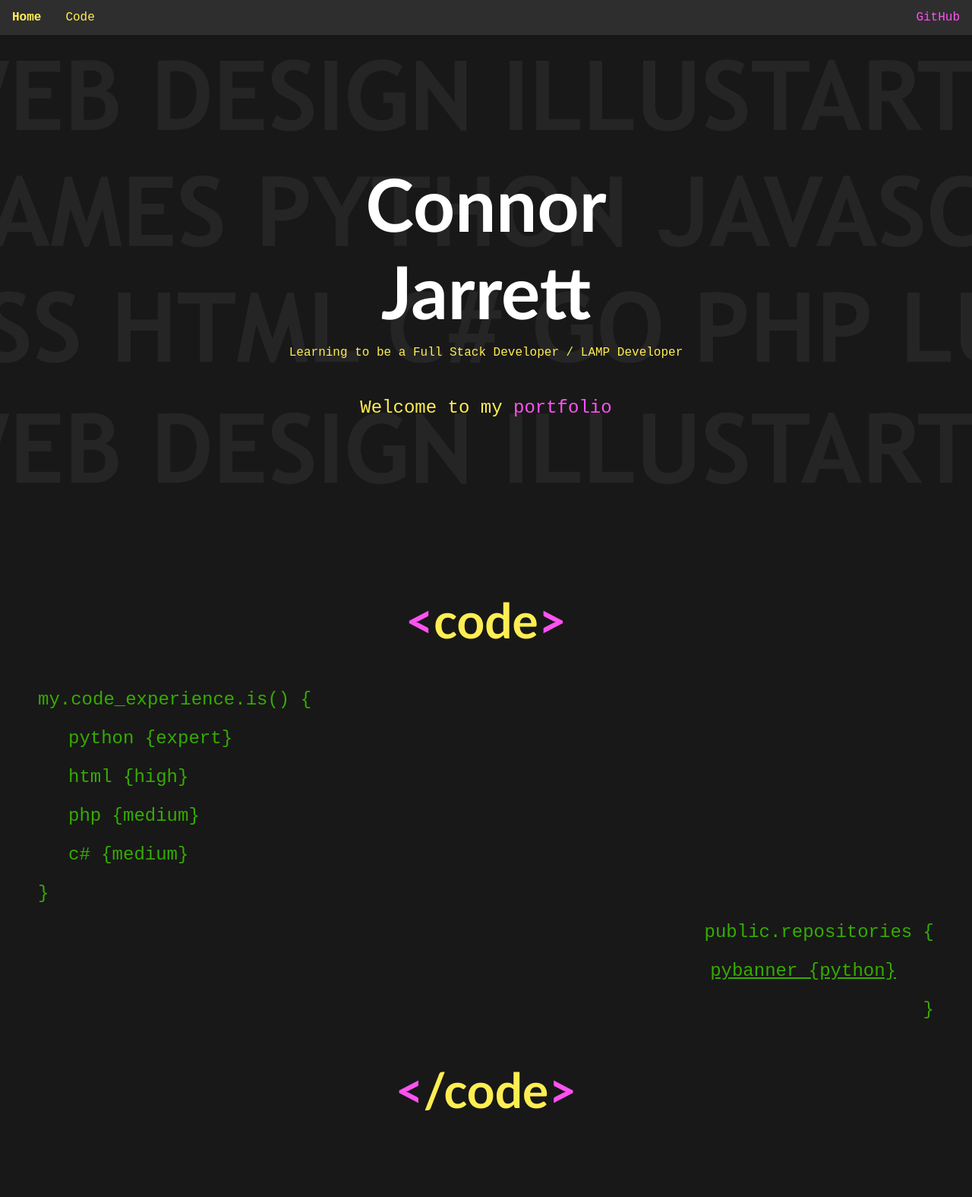
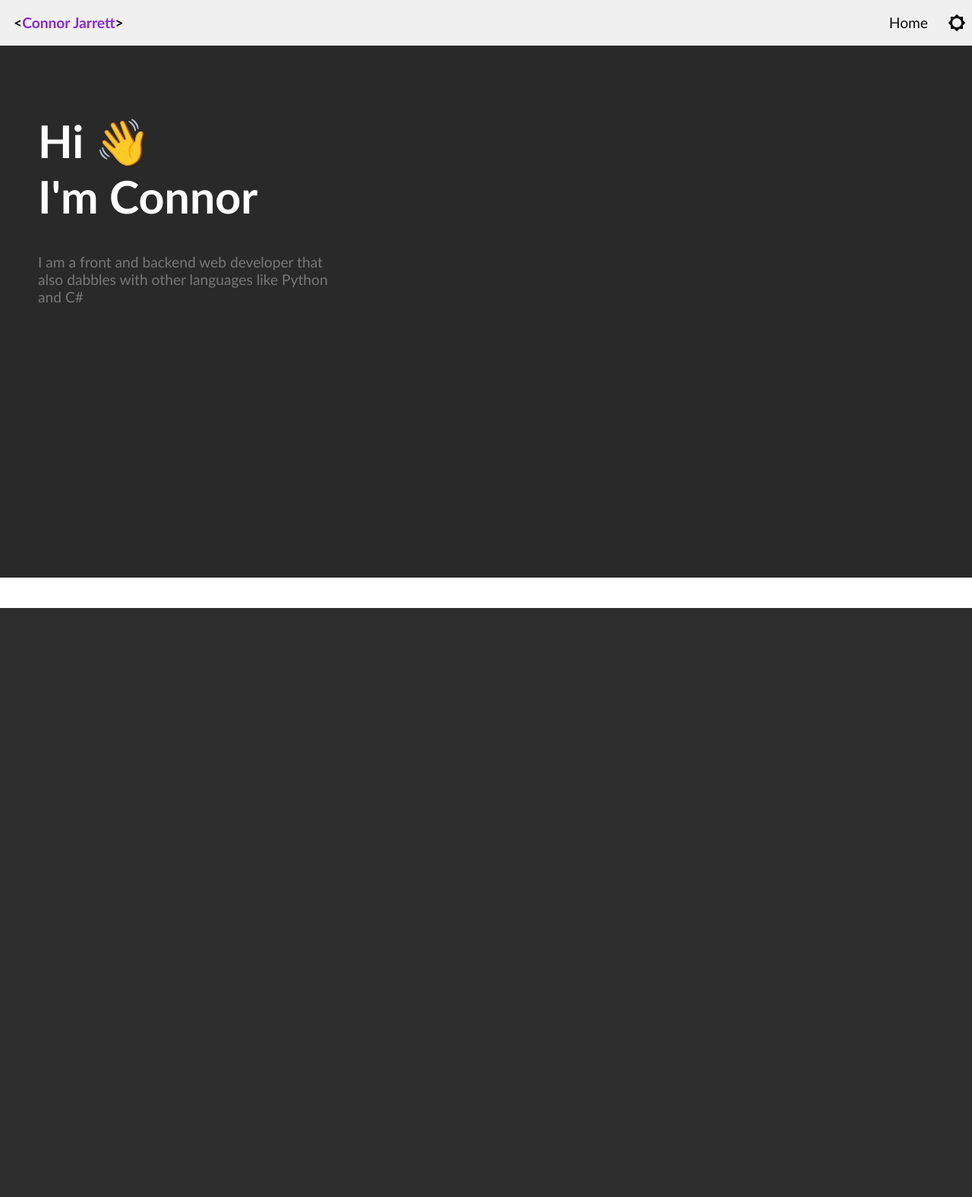
Before and after one commit to connorjarrett/connorjarrett, a PHP site: page / in a window 1280 px wide. Shown: the whole page at 76% size. After the commit the page ends 800 px from the top, so only its background shows below. Run offline with PHP 8.4, Linux system fonts and the light colour scheme.

Commit message:
Updated to a php index file
Updated to a php index file and completely re-did the whole look of the site

```diff
--- a/index.html
+++ /dev/null
@@ -1,45 +0,0 @@
-<html>
-    <head>
-        <title>Connor Jarrett</title>
-        <link rel="stylesheet" href="styles/index.css">
-    </head>
-    <body>
-        <ul>
-            <li><a href="index.html">Home</a></li>
-            <li><a href="index.html#code">Code</a></li>
-            <li style="float: right;"><a href="https://github.com/conjardev" target="_blank"><span class="accent">GitHub</a></li>
-        </ul>
-
-        <!-- Header with welcome page. Maybe contact button in future? -->
-        <div class="header">
-            <h1>Connor<br>Jarrett</h1>
-            <p style="font-size: 100%; margin-top: -50px; margin-bottom: 50px;">Learning to be a Full Stack Developer / LAMP Developer</p>
-            <p>Welcome to my <span class="accent">portfolio</p>
-            <!-- OLD IMAGE <img src="pictures/Octo.jpg" style="border-radius: 50%; width: 200px; height: 200px; object-fit: cover;"> -->
-        </div>
-
-        <!-- Code section, known languages and ability. Use coding notes gdoc for reference -->
-        <div id="code" class="section">
-            <h2><span class="accent">&lt;</span>code<span class="accent">&gt;</span></h2>
-            <!-- Styled skills introduction --> <p style="text-align: left;"><span class="accent-code">my.code_experience.is() {</span></p>
-
-            <blockquote><p style="text-align: left;"><span class="accent-code">python {expert}</span></p></blockquote>
-            <blockquote><p style="text-align: left;"><span class="accent-code">html {high}</span></p></blockquote>
-            <blockquote><p style="text-align: left;"><span class="accent-code">php {medium}</span></p></blockquote>
-            <blockquote><p style="text-align: left;"><span class="accent-code">c# {medium}</span></p></blockquote>
-
-            <!-- Styled skills ending --> <p style="text-align: left;"><span class="accent-code">}</span></p>
-
-
-            <!-- Styled work introduction --> <p style="text-align: right;"><span class="accent-code">public.repositories {</span></p>
-
-            <p style="margin-left: auto; margin-right: 50px; text-align: right;"><a style="text-decoration: underline; text-decoration-color: rgb(54, 172, 0);" href="https://github.com/conjardev/python-banner" target="_blank" style="text-align: right;"><span class="accent-code">pybanner {python}</span></a></p>
-
-            <!-- Styled work ending --> <p style="text-align: right;"><span class="accent-code">}</span></p>
-
-            <h2><span class="accent">&lt;</span>/code<span class="accent">&gt;</span></h2>
-
-        </div>
-
-    </body>
-</html>
--- /dev/null
+++ b/index.php
@@ -0,0 +1,26 @@
+<html>
+<head>
+	<title>Connor Jarrett</title>
+	<link rel="stylesheet" href="styles/index.css">
+    <link rel="stylesheet" href="https://fonts.googleapis.com/icon?family=Material+Icons">
+</head>
+<body>
+    <ul>
+        <li style="float: left; font-weight:bold">&lt;<span class="accent">Connor Jarrett</span>&gt;</li>
+        <li><a onclick="toggleLightDark()" style="cursor: pointer;"><i id="lightdark" class="material-icons" style=" transition:all 1s; transform:rotate(180); ">brightness_6</i></a></li>
+        <li><a href="index.php">Home</a></li>
+
+    </ul>
+    <div class="header">
+            <h1>Hi &#128075;<br>I'm Connor</h1>
+            <p>I am a front and backend web developer
+            that also dabbles with other languages like
+            Python and C#
+            </p>
+    </div>
+
+    <script src="scripts/index.js"></script>
+
+</body>
+
+</html>
--- /dev/null
+++ b/scripts/index.js
@@ -0,0 +1,41 @@
+var r = document.querySelector(':root');
+var rs = getComputedStyle(r);
+
+const lightDarkToggle = document.getElementById("lightdark")
+
+window.onload = function() {
+    toggleLightDark() // Update colour scheme on startup
+}
+
+function toggleLightDark() {
+    if (rs.getPropertyValue('--background-header') == 'rgb(41, 41, 41)') { // Check colour
+        // Set colours  - To light mode //
+        r.style.setProperty('--background-header', 'rgb(240, 240, 240)')
+        r.style.setProperty('--navbar-colour', 'rgb(41, 41, 41)')
+        r.style.setProperty('--primary-font-colour', 'rgb(10, 10, 10)')
+        r.style.setProperty('--navbar-font-colour', 'rgb(255, 255, 255)')
+        r.style.setProperty('--accent1', 'rgb(244, 255, 85)')
+        r.style.setProperty('--secondary-font-colour', 'rgb(50, 50, 50)')
+
+        // Animation //
+        lightDarkToggle.style.transform = "rotate(" + 180 + "deg)";
+        lightDarkToggle.style.color = "rgb(0,0,0);"
+        lightDarkToggle.innerHTML = "brightness_4"
+
+    } else {
+        // Set Colours - To dark mode //
+        r.style.setProperty('--navbar-colour', 'rgb(240, 240, 240)')
+        r.style.setProperty('--background-header', 'rgb(41, 41, 41)')
+        r.style.setProperty('--primary-font-colour', 'rgb(255, 255, 255)')
+        r.style.setProperty('--navbar-font-colour', 'rgb(10, 10, 10)')
+        r.style.setProperty('--accent1', 'rgb(135, 40, 224)')
+        r.style.setProperty('--secondary-font-colour', 'rgb(119, 119, 119)')
+
+        // Animation //
+        lightDarkToggle.style.transform = "rotate(" + 0 + "deg)";
+        lightDarkToggle.style.color = "rgb(10,0,0);"
+        lightDarkToggle.innerHTML = "brightness_5"
+    }
+
+
+}
--- a/styles/index.css
+++ b/styles/index.css
@@ -1,78 +1,88 @@
+:root {
+    --primary-font: 'Trebuchet MS';
+
+    /* Font Sizes */
+    --navbar-font-size: 1.2em;
+    --primary-font-size: 3.7em;
+    --secondary-font-size: 1.2em;
+
+    /* Background Colours */
+    --navbar-colour: rgb(41, 41, 41);
+    --background-header: rgb(240, 240, 240);
+
+    /* Font Colours */
+    --navbar-font-colour: rgb(10, 10, 10);
+    --primary-font-colour: rgb(255, 255, 255);
+    --secondary-font-colour: rgb(199, 199, 199);
+
+    --accent1: rgb(135, 40, 224);
+}
+
 body {
-    background-color: #181818;
     padding: 0;
+    margin: 0;
+
+
     overflow-x: hidden;
+}
+
+ul {
     margin: 0;
+    padding: 10px;
+    width: 100%;
+
+    list-style-type: none;
+    overflow: hidden;
+    font-family: var(--primary-font);
+    background-color: var(--navbar-colour);
+    font-size: var(--navbar-font-size);
+    color: var(--navbar-font-colour);
+  }
+
+li {
+    float: right;
+    display: block;
+    padding: 8px;
+    margin-right: 10px;
+}
+
+li a {
+    text-decoration: none;
+    color: var(--navbar-font-colour);
+}
+
+.header {
+    padding: 50;
+    height: 75%;
+
+    background-color: var(--background-header);
+    font-family: var(--primary-font);
+    color: var(--primary-font-colour);
+}
+
+.header p {
+    width: 400px;
+}
+
+.accent {
+    color: var(--accent1);
 }
 
 h1 {
-    text-align: center;
-    font-family: 'Trebuchet MS', 'Lucida Sans Unicode', 'Lucida Grande', 'Lucida Sans', Arial, sans-serif;
-    color: white;
-    font-size: 600%;
+    font-size: var(--primary-font-size);
 }
 
-h2 {
-    text-align: center;
-    font-family: 'Trebuchet MS', 'Lucida Sans Unicode', 'Lucida Grande', 'Lucida Sans', Arial, sans-serif;
-    color: rgb(255, 238, 82);
-    font-size: 400%;
+p {
+    font-size: var(--secondary-font-size);
+    color: var(--secondary-font-colour);
 }
 
+@media (max-width: 700px) {
+    .header {
+        text-align: center;
+    }
 
-p {
-    text-align: center;
-    color: rgb(255, 238, 82);
-    font-family: 'Courier New', Courier, monospace;
-    font-size: 150%;
+    .header p {
+        width: 100%;
+    }
 }
-
-ul {
-    list-style-type: none;
-    margin: 0;
-    padding: 0;
-    overflow: hidden;
-    background-color: rgb(46, 46, 46);
-}
-
-li {
-    float: left;
-}
-
-li a {
-    display: block;
-    color: rgb(255, 238, 82);
-    text-align: center;
-    padding: 14px 16px;
-    text-decoration: none;
-    font-family: 'Courier New', Courier, monospace;
-}
-
-
-li a:hover {
-    font-weight: bold;
-}
-
-.accent {
-    color:rgb(255, 82, 241);
-}
-
-.accent-code {
-    color: rgb(54, 172, 0);
-    text-align: left;
-}
-
-.header {
-    margin: 0;
-    padding: 100px;
-    background-image: url("../pictures/header-bg.png");
-    background-size: contain;
-    background-size: 130%;
-    background-position-x: -100px;
-}
-
-.section {
-    padding: 0;
-    margin: 0;
-    padding: 50px;
-}
```
Also changed, not shown: pictures/Octo.jpg (deleted), pictures/header-bg.png (deleted), scripts/paralax.js (added).
